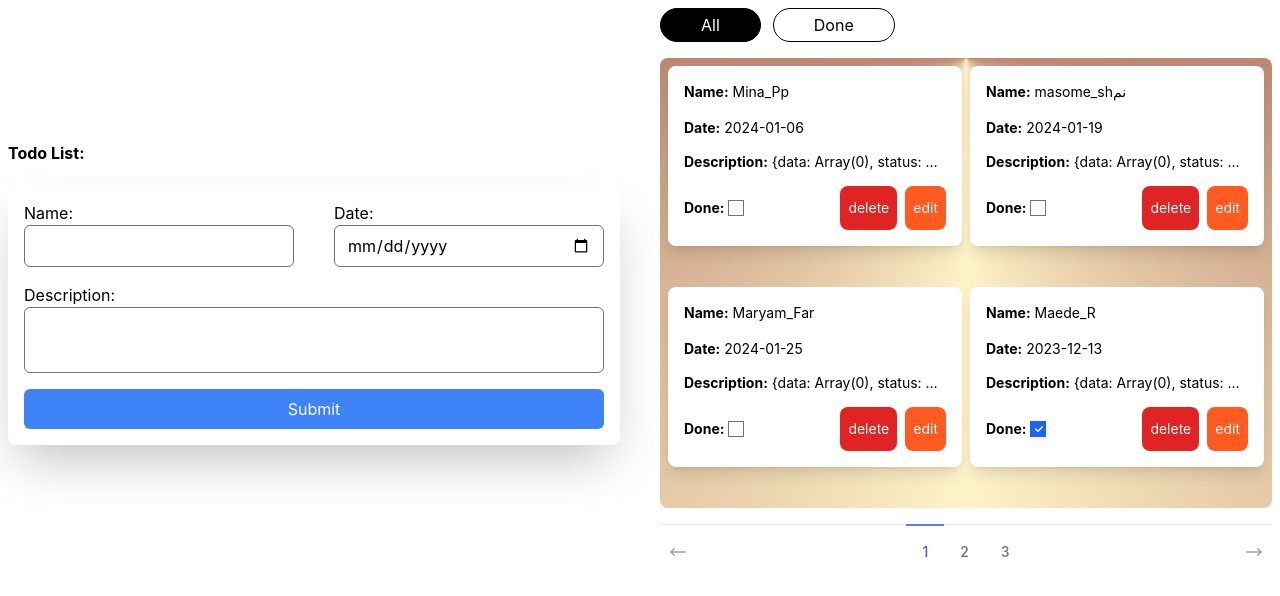
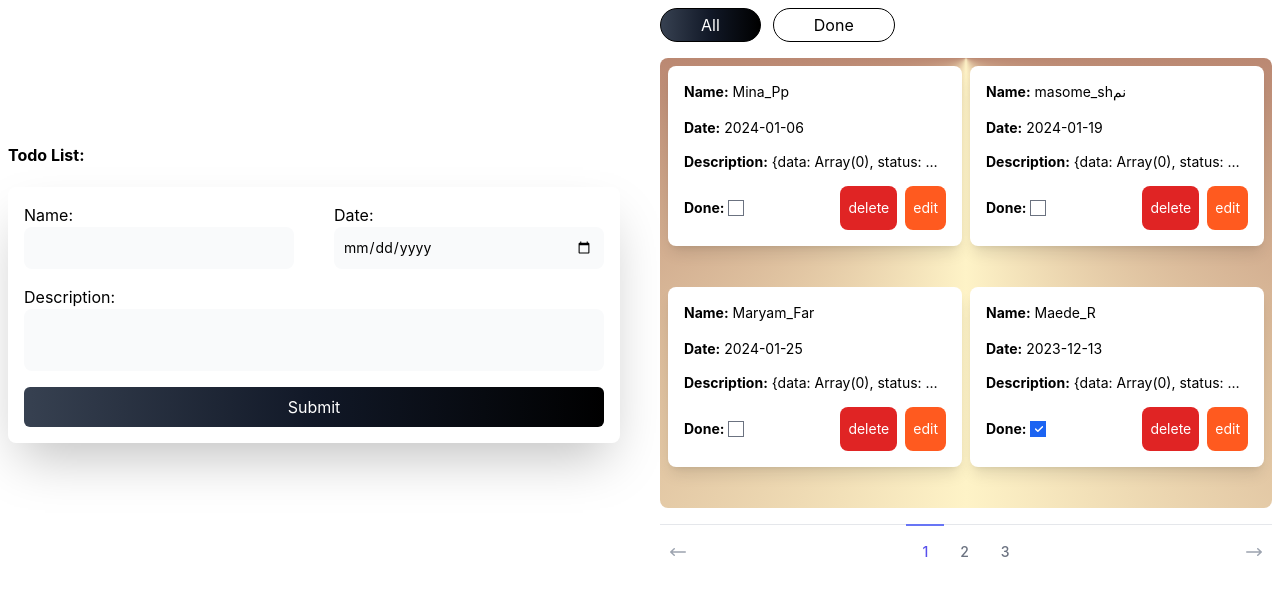
Before and after one commit to Faezerezae/hw17-Maktab103, a website built with Vite: page hw17-faeze/index.html in a window 1280 px wide. Built offline with nearby package versions, Linux system fonts and the light colour scheme; data requests are answered from the project's data file; files whose address does not match are found by name.

Commit message:
change color btn

```diff
--- a/hw17-faeze/index.html
+++ b/hw17-faeze/index.html
@@ -24,7 +24,7 @@
           <div class="grid grid-cols-2 justify-center items-start gap-10">
             <div class="grid gap-0">
               <label for="name">Name:</label>
-              <input type="text" id="name" class="rounded-md w-full" />
+              <input type="text" id="name" class="bg-gray-50 border border-transparent text-sm rounded-lg focus:ring-black focus:border-black block w-full ps-2 p-2.5" />
               <span class="text-red-600 hidden text-sm" id="alret-one"
                 >* Name value should not be empty and should be more than 4
                 characters and there should be an Underline sign in it.*</span
@@ -32,7 +32,7 @@
             </div>
             <div class="grid gap-0">
               <label for="date">Date:</label>
-              <input type="date" id="date" class="rounded-md w-full" />
+              <input type="date" id="date" class="bg-gray-50 border border-transparent text-sm rounded-lg focus:ring-black focus:border-black block w-full ps-2 p-2.5" />
               <span class="text-red-600 hidden text-sm" id="alret-two"
                 >*The date must not be empty*</span
               >
@@ -45,7 +45,7 @@
               id="description"
               cols="10"
               rows="2"
-              class="resize-none w-full rounded-md"
+              class="resize-none bg-gray-50 border border-transparent text-sm rounded-lg focus:ring-black focus:border-black block w-full ps-2 p-2.5"
             ></textarea>
             <span class="text-red-600 hidden text-sm" id="alret-three"
               >* The description value should not be empty and should be more
@@ -55,7 +55,7 @@
           <button
             type="submit"
             id="submit"
-            class="bg-blue-500 text-white px-4 py-2 rounded-md"
+            class="bg-gradient-to-r from-gray-700 via-gray-900 to-black text-white px-4 py-2 rounded-md"
           >
             Submit
           </button>
--- a/hw17-faeze/src/style.css
+++ b/hw17-faeze/src/style.css
@@ -303,5 +303,5 @@
   }
 
   .active {
-    @apply text-white bg-black whitespace-nowrap border p-1 px-10 border-black rounded-full;
+    @apply text-white bg-gradient-to-r from-gray-700 via-gray-900 to-black whitespace-nowrap border p-1 px-10 border-black rounded-full;
   }
```
